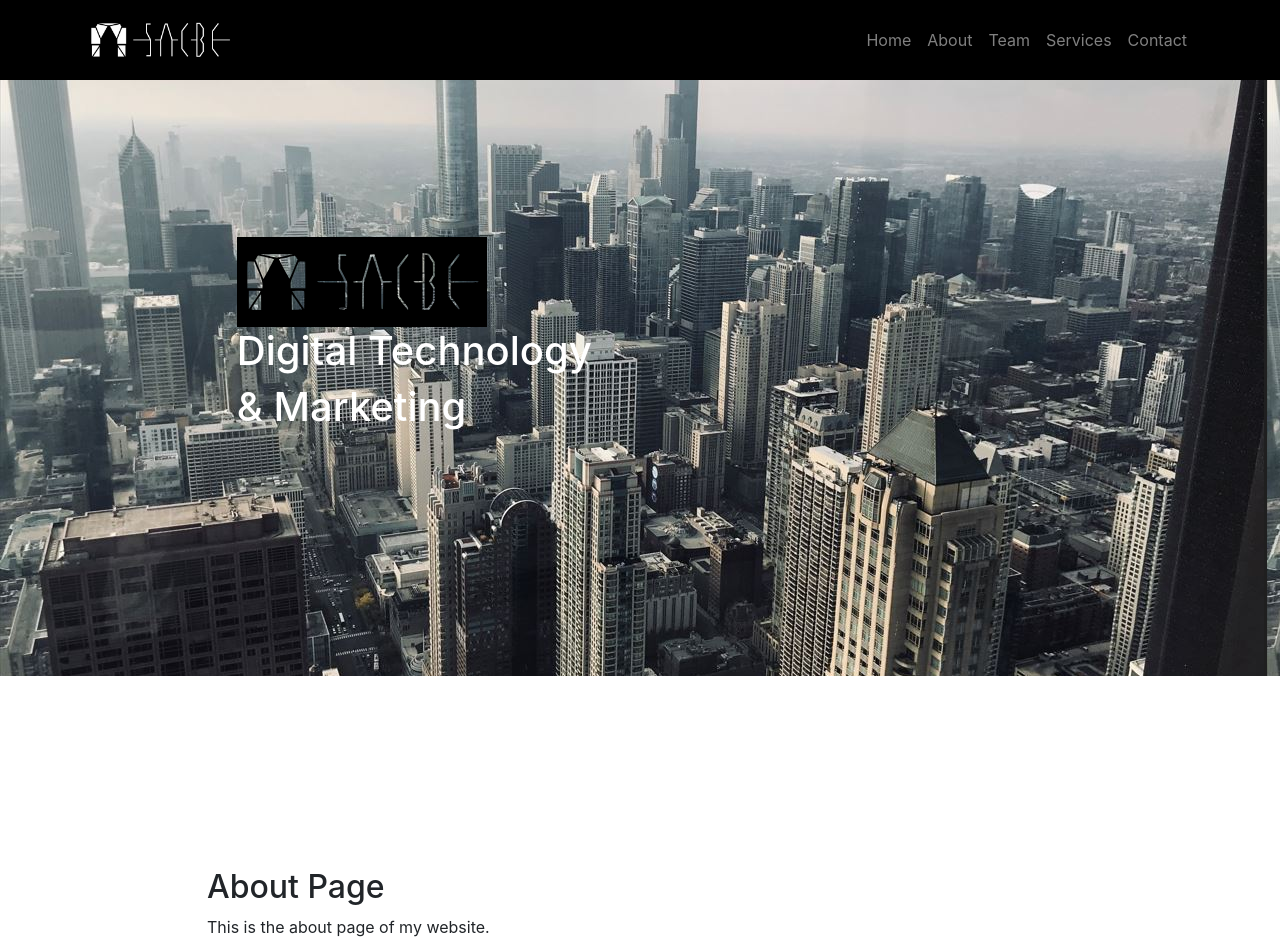
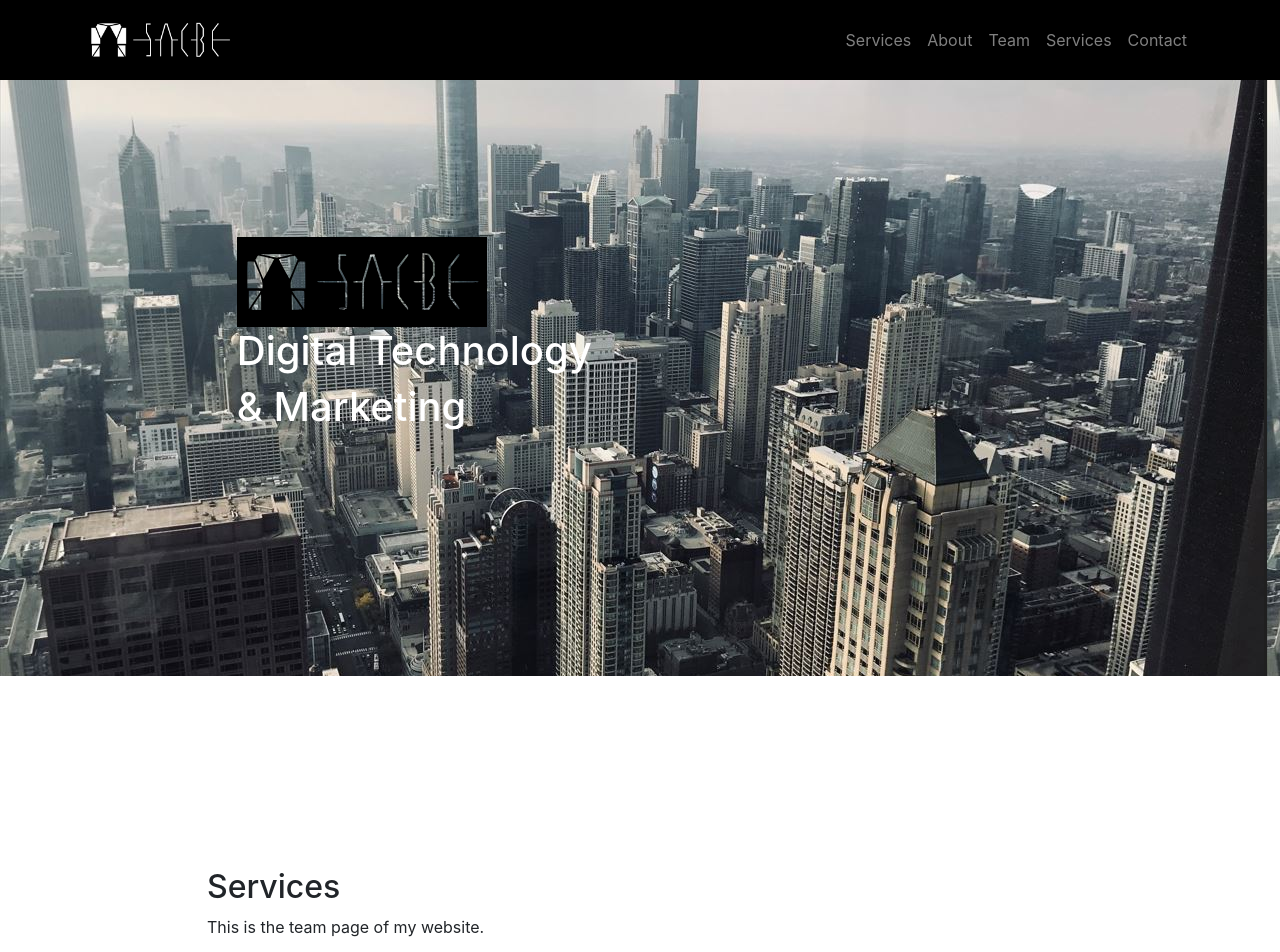
Before and after one commit to c0llis3um/sacbe, a plain HTML site: page index.html in a window 1280 px wide. Shown: the top 952 px of the page. Drawn offline with nearby package versions, Linux system fonts and the light colour scheme; a script that the page names is missing.

Commit message:
Update index.html
updates

```diff
--- a/index.html
+++ b/index.html
@@ -66,7 +66,7 @@
       <div class="collapse navbar-collapse" id="navbarNav">
         <ul class="navbar-nav ml-auto">
           <li class="nav-item">
-            <a class="nav-link" href="index.html">Home</a>
+            <a class="nav-link" href="index.html">Services</a>
           </li>
           <li class="nav-item">
             <a class="nav-link" href="about.html">About</a>
@@ -98,9 +98,17 @@
   </section>
 
   <!-- About Page -->
+
+  <section id="services" class="page">
+    <div class="container">
+      <h2>Services</h2>
+      <p>This is the team page of my website.</p>
+    </div>
+  </section>
+
   <section id="about" class="page">
     <div class="container">
-      <h2>About Page</h2>
+      <h2>About </h2>
       <p>This is the about page of my website.</p>
     </div>
   </section>
@@ -108,7 +116,7 @@
   <!-- Team Page -->
   <section id="team" class="page">
     <div class="container">
-      <h2>Team Page</h2>
+      <h2>Team </h2>
       <p>This is the team page of my website.</p>
     </div>
   </section>
```
